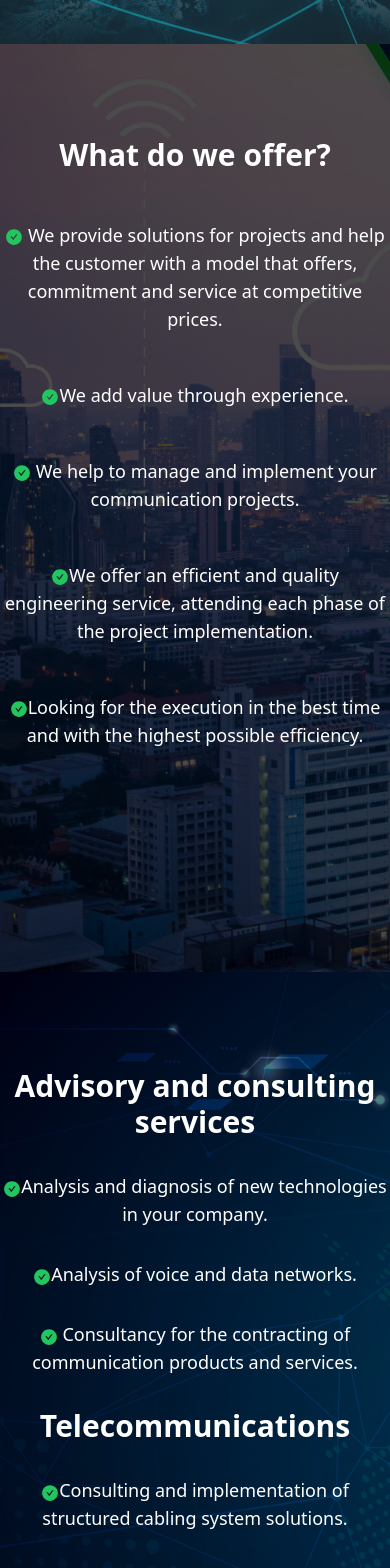
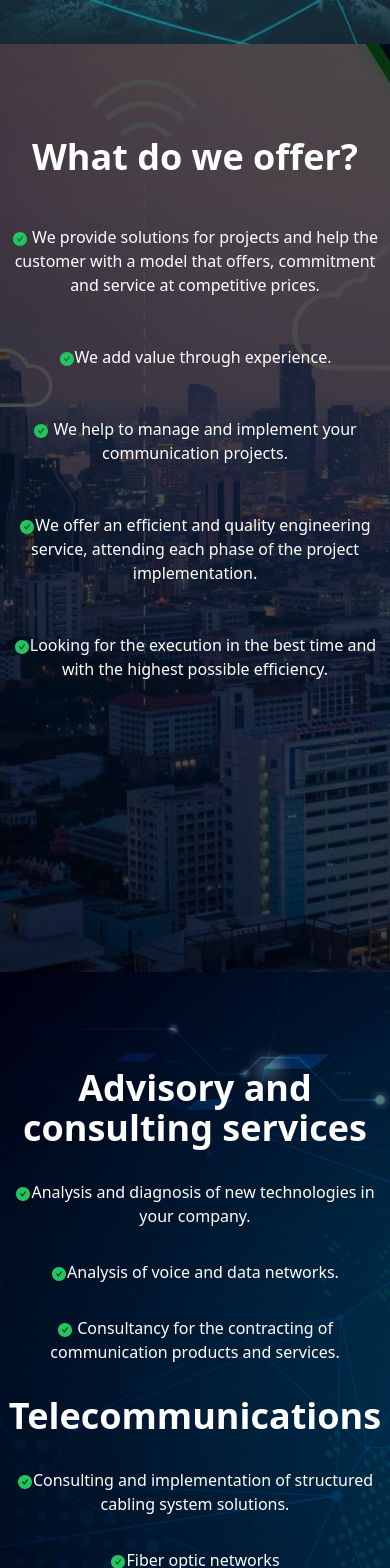
Before and after one commit to TheUtopian12/atc, a Next.js app: page / in a window 390 px wide. Shown: the part 800-2368 px from the top of the page. Built offline with nearby package versions, Linux system fonts and the light colour scheme.

Commit message:
Ajuste de textos

```diff
--- a/pages/MainHero/Advisory/index.jsx
+++ b/pages/MainHero/Advisory/index.jsx
@@ -7,10 +7,10 @@ const Advisory = () => {
       <div className="bg-[url('/assets/img/Backgrounds/asesoria_low.jpg')] bg-cover h-[110vh] relative">
         <div className="absolute lg:hidden top-0 left-0 right-0 bottom-0 bg-black/50 z-[2]" />
         <div
-          className="container text-white text-lg sm:text-xl md:text-2xl lg:text-3xl xl:text-4xl
+          className="container text-white sm:text-lg md:text-xl lg:text-2xl xl:text-2xl
         text-center lg:text-left lg:w-[50%] lg:pl-5 absolute top-24 lg:top-[9%] xl:top-[10px] lg:left-0 z-[2]"
         >
-          <h1 className="mb-8 font-bold text-3xl lg:text-6xl">
+          <h1 className="mb-8 font-bold text-4xl lg:text-6xl">
             Advisory and consulting services
           </h1>
           <p className="mb-8">
@@ -27,7 +27,7 @@ const Advisory = () => {
             services.
           </p>
 
-          <h1 className="mb-8 font-bold text-3xl lg:text-6xl">
+          <h1 className="mb-8 font-bold text-4xl lg:text-6xl">
             Telecommunications
           </h1>
           <p className="mb-8">
--- a/pages/MainHero/Offer/index.jsx
+++ b/pages/MainHero/Offer/index.jsx
@@ -5,10 +5,10 @@ const Offer = () => {
     <div className="bg-[url('/assets/img/Backgrounds/offer.jpg')] bg-cover h-[110vh] xl:h-[120vh] relative">
       <div className="absolute lg:hidden top-0 left-0 right-0 bottom-0 bg-black/70 z-[2]" />
       <div
-        className="container  text-white text-lg sm:text-xl md:text-2xl lg:text-3xl xl:text-4xl
+        className="container  text-white  sm:text-lg md:text-xl lg:text-2xl xl:text-2xl
       text-center xl:text-right xl:w-[50%] xl:pr-5 absolute top-[10%] xl:top-[10%] lg:right-0 lg:pr-10 xl:right-0 z-[2]"
       >
-        <h1 className="mb-12 font-bold text-3xl lg:text-6xl">
+        <h1 className="mb-12 font-bold text-4xl lg:text-6xl">
           What do we offer?
         </h1>
         <p className="mb-12">
--- a/pages/MainHero/WhatIs/index.jsx
+++ b/pages/MainHero/WhatIs/index.jsx
@@ -5,7 +5,7 @@ const WhatIs = () => {
     <div className="bg-[url('/assets/img/Backgrounds/5_ICT_low.jpg')]  bg-cover h-[100vh] flex justify-center relative">
       <div className="absolute top-0 left-0 right-0 bottom-0 bg-black/70 z-[2]" />
       <div className="container text-white text-lg sm:text-xl md:text-2xl lg:text-3xl xl:text-4xl text-center mt-14 z-[2]">
-        <h1 className="mb-12 font-bold text-6xl">What is ICT?</h1>
+        <h1 className="mb-12 font-bold text-4xl lg:text-6xl">What is ICT?</h1>
         <p className="mb-12">
           I.C.T. is an acronym for Information and Communication Technologies
           and encompasses all types of digital technologies such as internet,
--- a/pages/index.js
+++ b/pages/index.js
@@ -24,7 +24,7 @@ export default function Home() {
     <Layout>
       <Head>
         <title>Create Next App</title>
-        <meta name="description" content="Generated by create next app" />
+        <meta name="description" content="ITC - SERVICES" />
         <meta name="viewport" content="width=device-width, initial-scale=1" />
         <link rel="icon" href="/favicon.ico" />
       </Head>
```
